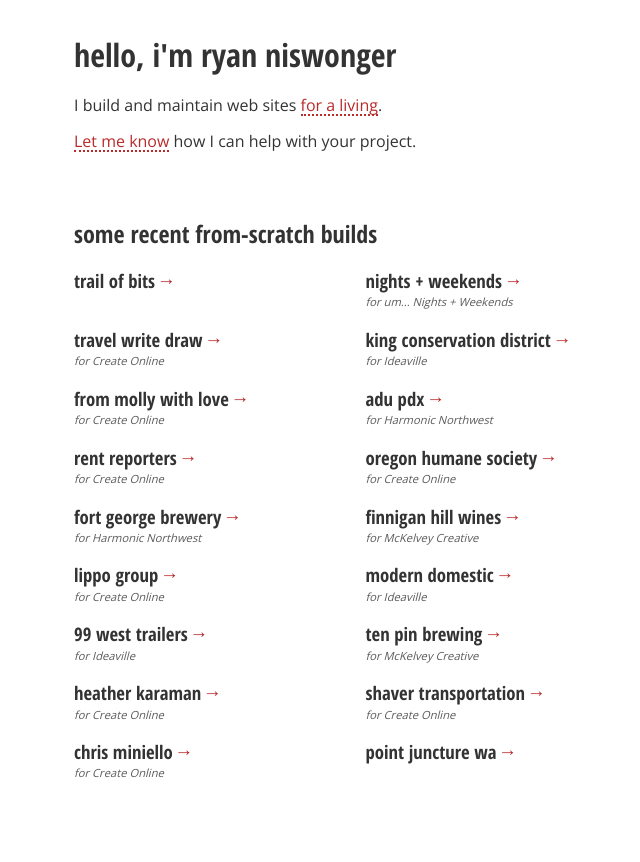
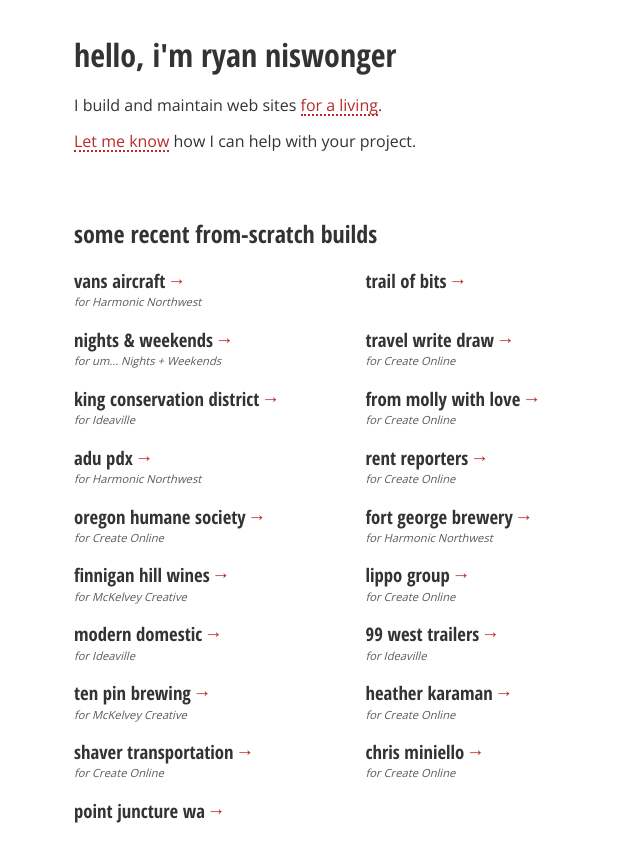
Before and after one commit to rniswonger/rniswonger.github.io, a Jekyll site: the page built from index.html, in a window 1280 px wide. Shown: the top 862 px of the page, without its empty margins (291-931 px from the left). Built offline with Jekyll 4.4.1, drawn with Linux system fonts in a browser that asks for light colours; nearby versions of some CDN libraries.

Commit message:
Add Van's

```diff
--- a/index.html
+++ b/index.html
@@ -10,10 +10,16 @@
   <h2>some recent from-scratch builds</h2>
   <ul class="portfolio">
     <li>
+      <h3><a href="https://vansaircraft.com" target="_blank">Vans Aircraft</a></h3>
+      <div class="details">
+        <div class="for">for <a target="_blank" href="http://www.harmonicnw.com/">Harmonic Northwest</a></div>
+      </div>
+    </li>
+    <li>
       <h3><a href="https://www.trailofbits.com" target="_blank">Trail of Bits</a></h3>
     </li>
     <li>
-      <h3><a href="https://nightsandweekends.co/" target="_blank">Nights + Weekends</a></h3>
+      <h3><a href="https://nightsandweekends.co/" target="_blank">Nights &amp; Weekends</a></h3>
       <div class="details">
         <div class="for">for um... <a href="https://nightsandweekends.co/" target="_blank">Nights + Weekends</a></div>
       </div>
```
